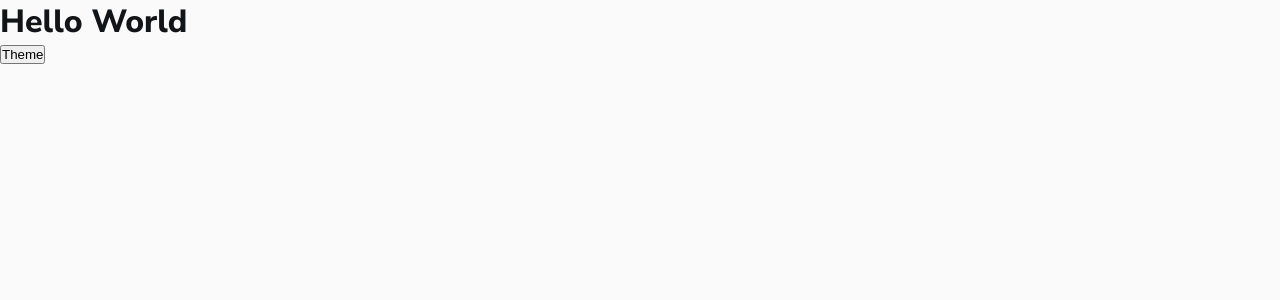
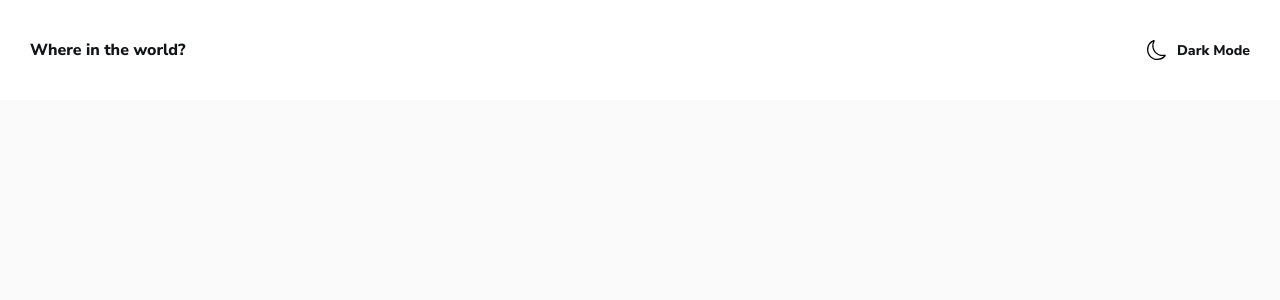
Before and after one commit to jeff343/frem-countries, a React (Create React App) app: page / in a window 1280 px wide. Shown: the top 300 px of the page. Built offline with nearby package versions, Linux system fonts and the light colour scheme.

Commit message:
Header and Icons

```diff
--- a/src/App.js
+++ b/src/App.js
@@ -1,6 +1,7 @@
 import { useState } from "react";
 import { ThemeProvider } from "styled-components";
 import { lightTheme, darkTheme, GlobalStyles } from "./styles/theme";
+import Header from "./components/Header";
 
 function App() {
   const [theme, setTheme] = useState(lightTheme)
@@ -13,8 +14,7 @@ function App() {
     <ThemeProvider theme={ theme }>
       <>
         <GlobalStyles />
-        <h1>Hello World</h1>
-        <button onClick={() => toggleTheme()}>Theme</button>
+        <Header toggleTheme={toggleTheme} theme={theme}/>
       </>
     </ThemeProvider>
   );
--- /dev/null
+++ b/src/components/Header.js
@@ -0,0 +1,64 @@
+import styled from "styled-components"
+import moonSVG from "../assets/images/moon.svg"
+import moonFillSVG from "../assets/images/moon-fill.svg"
+import { lightTheme } from "../styles/theme";
+
+const Container = styled.div`
+    display: flex;
+    justify-content: space-between;
+    height: 100px;
+    width: 100%;
+    background: ${props => props.theme.elements}
+`;
+
+const Column = styled.div`
+    display: flex;
+    width: 100%;
+    height: 100%;
+`;
+
+const Title = styled.h1`
+    font-wieght: 600;
+    margin: auto;
+    font-size: 16px;
+    margin-left: 30px;
+`;
+
+const ThemeButton = styled.div`
+    margin: auto;
+    display: flex;
+    align-items: center;
+    margin-right: 30px;
+    border: none;
+    background: none;
+    font-size: 12px;
+
+    &:hover {
+        cursor: pointer;
+    }
+`;
+
+
+const MoonIcon = styled.img`
+    margin-right: 10px;
+    height: 20px;
+`;
+
+const Header = ({ toggleTheme, theme }) => {
+
+    return (
+        <Container>
+            <Column>
+                <Title>Where in the world?</Title>
+            </Column>
+            <Column>
+                <ThemeButton onClick={() => toggleTheme()}>
+                    <MoonIcon src={(theme === lightTheme) ? moonSVG : moonFillSVG} alt='theme icon' />
+                    <h3>Dark Mode</h3>
+                </ThemeButton>
+            </Column>
+        </Container>
+    )
+}
+
+export default Header
```
Also changed, not shown: src/assets/images/moon-fill.svg (added), src/assets/images/moon.svg (added).
